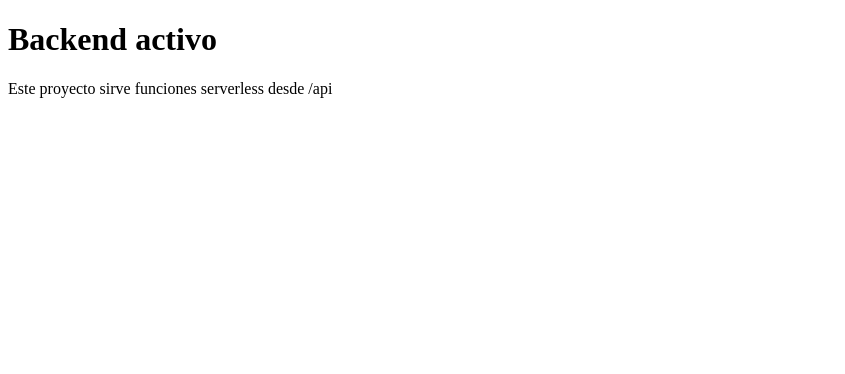
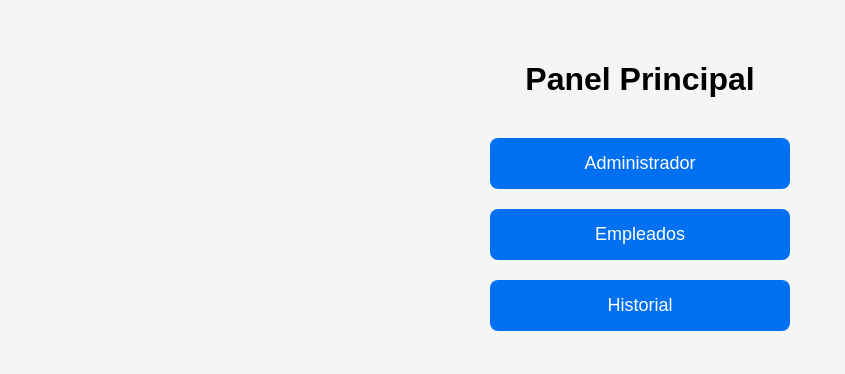
Before and after one commit to otrovm10-hub/gabs-projects, a website: page frontend/index.html in a window 1280 px wide. Shown: the whole page, without its empty margins (0-845 px from the left). Drawn offline with Linux system fonts and the light colour scheme.

Commit message:
Restaurar index.html original con menú

```diff
--- a/frontend/index.html
+++ b/frontend/index.html
@@ -1,10 +1,55 @@
 <!DOCTYPE html>
-<html>
-  <head>
-    <title>Gabs Projects</title>
-  </head>
-  <body>
-    <h1>Backend activo</h1>
-    <p>Este proyecto sirve funciones serverless desde /api</p>
-  </body>
+<html lang="es">
+<head>
+  <meta charset="UTF-8">
+  <meta name="viewport" content="width=device-width, initial-scale=1.0">
+  <title>Sistema de Tareas</title>
+  <style>
+    body {
+      font-family: Arial, sans-serif;
+      background: #f5f5f5;
+      margin: 0;
+      padding: 40px;
+      text-align: center;
+    }
+
+    h1 {
+      margin-bottom: 40px;
+    }
+
+    .menu {
+      display: flex;
+      flex-direction: column;
+      gap: 20px;
+      max-width: 300px;
+      margin: 0 auto;
+    }
+
+    a {
+      display: block;
+      padding: 15px;
+      background: #0070f3;
+      color: white;
+      text-decoration: none;
+      border-radius: 8px;
+      font-size: 18px;
+      transition: 0.2s;
+    }
+
+    a:hover {
+      background: #0059c1;
+    }
+  </style>
+</head>
+<body>
+
+  <h1>Panel Principal</h1>
+
+  <div class="menu">
+    <a href="admin.html">Administrador</a>
+    <a href="empleados.html">Empleados</a>
+    <a href="historial.html">Historial</a>
+  </div>
+
+</body>
 </html>
```
